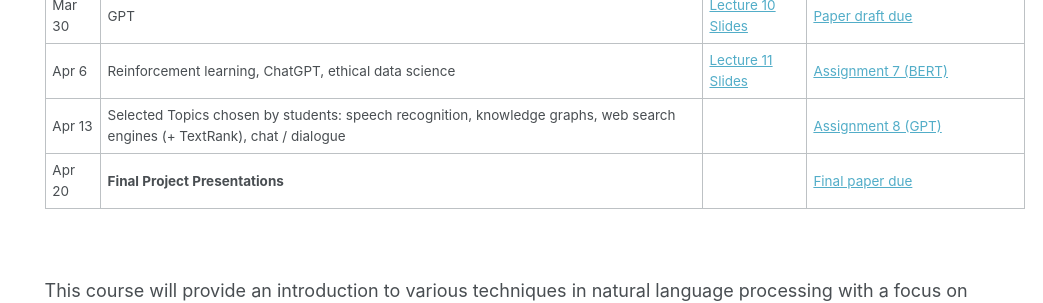
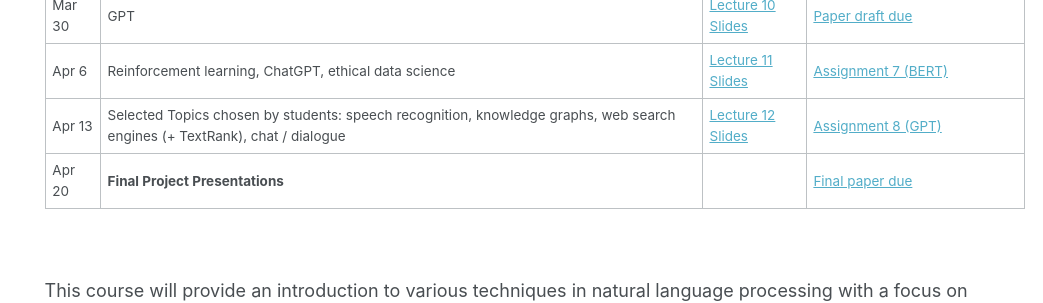
Before and after one commit to rasikabh/rasikabh.github.io, a Jekyll site: the page built from _pages/nlp2023.md, in a window 1280 px wide and 900 px high, scrolled down 1267 px. Shown: the part 153-456 px from the top of the window, without its empty margins (237-1280 px from the left). Built offline with Jekyll 4.4.1, drawn with Linux system fonts in a browser that asks for light colours.

Commit message:
Update nlp2023.md

```diff
--- a/_pages/nlp2023.md
+++ b/_pages/nlp2023.md
@@ -54,7 +54,7 @@
 | Mar 23  | Transformers, Pretrained Language Models, Finetuning, Commonly used Python tools | [Lecture 9 Slides](https://docs.google.com/presentation/d/1X_8gHpYO2qe3uSZw22Wma6-Lwrox4GHQss9rIjyyAIs/edit?usp=sharing) | [Assignment 6 (Unsupervised learning)](https://docs.google.com/document/d/1bC8dBhJufAvZCVnwDtXI_dhYxsH-Q6Scp1AKsJBpfGA/edit?usp=sharing) |
 | Mar 30 | GPT | [Lecture 10 Slides](https://docs.google.com/presentation/d/10ctUqlLz7Z1sLInXuDF-OBAFrYc5ybtvsbt74WeM97A/edit?usp=sharing) | [Paper draft due](https://docs.google.com/document/d/1qe6uiXbJRvUv1WxvN_YH1PHN7yPMu5hcos9N6x7s_cc/edit?usp=sharing) |
 | Apr 6 | Reinforcement learning, ChatGPT, ethical data science  | [Lecture 11 Slides](https://docs.google.com/presentation/d/1tRBlLRHdDn521wYyLsCDAIjDsTerC_m71FdP-4DAkzk/edit?usp=sharing) | [Assignment 7 (BERT)](https://docs.google.com/document/d/1NaiioGhlOxTUVg17Sl4V7UyT4OAkYRXBlbHgnfchuus/edit?usp=sharing) |
-| Apr 13 | Selected Topics chosen by students: speech recognition, knowledge graphs, web search engines (+ TextRank), chat / dialogue |  | [Assignment 8 (GPT)](https://docs.google.com/document/d/1TvZ_Yjbx_-w_1V6mC2aXYCqRxBwPcCrTT_li7UzfHe0/edit?usp=sharing) |
+| Apr 13 | Selected Topics chosen by students: speech recognition, knowledge graphs, web search engines (+ TextRank), chat / dialogue | [Lecture 12 Slides](https://docs.google.com/presentation/d/1bX4Zrew793Uif3fFxqUjErRsEaCjKCGEiSeVedUpWxI/edit?usp=sharing) | [Assignment 8 (GPT)](https://docs.google.com/document/d/1TvZ_Yjbx_-w_1V6mC2aXYCqRxBwPcCrTT_li7UzfHe0/edit?usp=sharing) |
 | Apr 20  | **Final Project Presentations** |  | [Final paper due](https://docs.google.com/document/d/1qe6uiXbJRvUv1WxvN_YH1PHN7yPMu5hcos9N6x7s_cc/edit?usp=sharing) |
 
 
```
